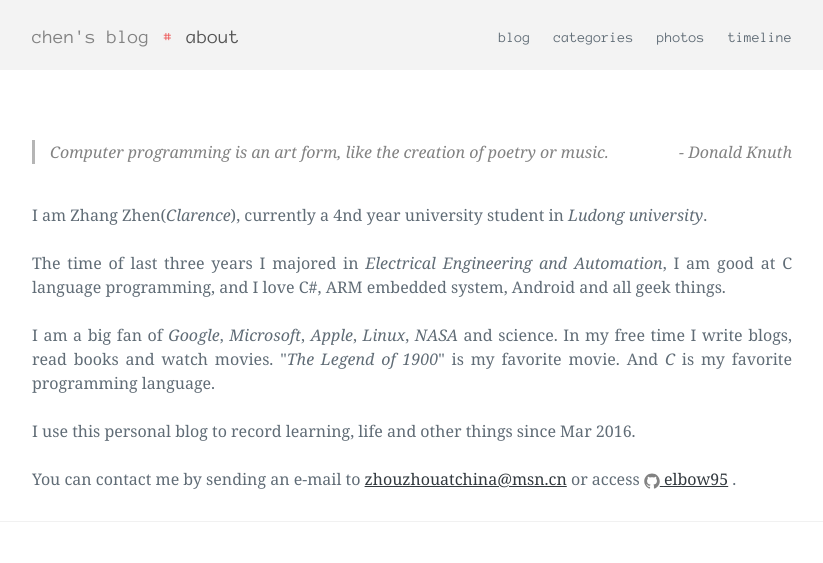
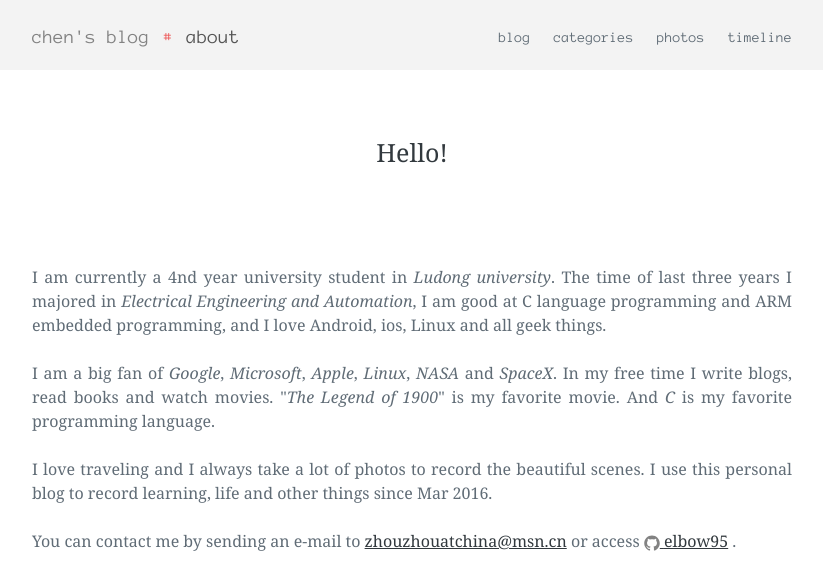
Before and after one commit to elbowzhang/elbow95.github.io, a Jekyll site: the page built from index.html, in a window 1280 px wide, cut to the strip 0-563 px from the top of the page. Shown: the whole strip, without its empty margins (228-1051 px from the left). Built offline with Jekyll 4.4.1, drawn with Linux system fonts in a browser that asks for light colours.

Commit message:
update about

```diff
--- a/_sass/_layout.scss
+++ b/_sass/_layout.scss
@@ -289,13 +289,18 @@
         display: inline-block;
         text-decoration: none;
         font-family: "anonymousregular";
-        font-size: 15px;
+        font-size: 13px;
         padding: 3px 5px;
         border: 1px solid #48C9B0;
         border-radius: 3px;
         cursor: pointer;
         color: $text-color;
         margin: 5px;
+
+        &:hover {
+            color: #ed5252;
+            transition-duration: 1s;
+        }
     }
 }
 
--- a/header/categories.html
+++ b/header/categories.html
@@ -16,13 +16,13 @@ category: categories
 
 <div class="categories">
 {% for cat in site.categories %}
-	<a href="#{{ cat[0] }}" title="{{ cat[0] }}" rel="{{ cat[1].size }}">{{ cat[0] }}({{ cat[1].size }})</a>
+	<a href="#{{ cat[0] }}" title="{{ cat[0] }}">{{ cat[0] }}</a>
 {% endfor %}
 </div>
 
 <ul class="list-categories">
 	{% for cat in site.categories %}
-		<h1 class="listing-seperator" id="{{ cat[0] }}">{{ cat[0] }}</h1>
+		<h1 class="listing-seperator" id="{{ cat[0] }}">{{ cat[0] }}({{ cat[1].size }})</h1>
 		{% for post in cat[1] %}
 		<li class="listing-item">
 			<time datetime="{{ post.date | date:"%Y-%m-%d" }}">{{ post.date | date:"%Y-%m-%d" }}</time>
--- a/index.html
+++ b/index.html
@@ -4,24 +4,20 @@ title:  about - chen's blog
 category: about
 ---
 
-<div class="post-header"></div>
 <article class="post">
   <div class="post-content">
-      <blockquote>
-      <p>
-          Computer programming is an art form, like the creation of poetry or music.
-          <span style="float:right">- Donald Knuth</span>
-      </p>
-      </blockquote>
+      <header class="post-header">
+          <h1 class="post-title" itemprop="name headline">Hello!</h1>
+          <p class="post-meta"></p>
+      </header>
       </br>
-      I am Zhang Zhen(<i>Clarence</i>), currently a 4nd year university student in <i>Ludong university</i>.
-      <br/><br/>
+      I am currently a 4nd year university student in <i>Ludong university</i>.
       The time of last three years I majored in <i>Electrical Engineering and Automation</i>,
-      I am good at C language programming, and I love C#, ARM embedded system, Android and all geek things.<br/><br/>
-      I am a big fan of <i>Google</i>, <i>Microsoft</i>, <i>Apple</i>, <i>Linux</i>, <i>NASA</i> and science.
+      I am good at C language programming and ARM embedded programming, and I love Android, ios, Linux and all geek things.<br/><br/>
+      I am a big fan of <i>Google</i>, <i>Microsoft</i>, <i>Apple</i>, <i>Linux</i>, <i>NASA</i> and <i>SpaceX</i>.
       In my free time I write blogs, read books and watch movies.
       "<i>The Legend of 1900</i>" is my favorite movie. And <i>C</i> is my favorite programming language.<br/><br/>
-      I use this personal blog to record learning, life and other things since Mar 2016.<br/><br/>
+      I love traveling and I always take a lot of photos to record the beautiful scenes. I use this personal blog to record learning, life and other things since Mar 2016.<br/><br/>
       You can contact me by sending an e-mail to <a href="mailto:{{ site.email }}">{{ site.email}}</a> or access {% include icon-github.html username=site.github_username %}.
   </div>
 
```
